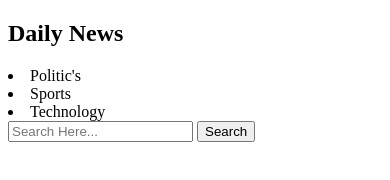
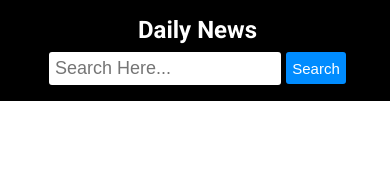
Before and after one commit to kashifali123456/Neews-website, a plain HTML site: page index.html in a window 390 px wide. Drawn offline with Linux system fonts and the light colour scheme.

Commit message:
complete responsive navbar

```diff
--- a/index.html
+++ b/index.html
@@ -3,6 +3,10 @@
   <head>
     <meta charset="UTF-8" />
     <meta name="viewport" content="width=device-width, initial-scale=1.0" />
+    <link
+      href="https://fonts.googleapis.com/css2?family=Dancing+Script:wght@500&family=Lato:ital,wght@0,400;0,700;0,900;1,100;1,300;1,400;1,700;1,900&family=Outfit:wght@400;700&family=Playfair+Display:wght@400;500;600;700;800;900&family=Roboto:ital,wght@0,100;0,300;0,400;0,500;0,700;0,900;1,100;1,300;1,400;1,500;1,700;1,900&display=swap"
+      rel="stylesheet"
+    />
     <link rel="stylesheet" href="style.css" />
     <title>Daily News</title>
   </head>
--- a/style.css
+++ b/style.css
@@ -0,0 +1,72 @@
+* {
+  margin: 0;
+  padding: 0;
+}
+body {
+  font-family: "Roboto", sans-serif;
+}
+nav {
+  display: flex;
+  justify-content: space-between;
+  background-color: black;
+  color: white;
+  padding: 16px;
+}
+.logo {
+  display: flex;
+  align-items: center;
+  margin-left: 5px;
+}
+.logo li {
+  list-style: none;
+  margin-inline: 25px;
+  font-size: 19px;
+  color: lightgray;
+}
+.logo li:hover {
+  color: rgb(0, 140, 255);
+  border-bottom: 2px solid black;
+  cursor: pointer;
+}
+.searchBar {
+  display: flex;
+}
+.searchBar input {
+  width: 220px;
+  padding: 6px;
+  font-size: 18px;
+  border: none;
+  margin-inline: 5px;
+  border-radius: 3px;
+}
+.searchBar button {
+  width: 60px;
+  height: 32px;
+  background-color: rgb(0, 140, 255);
+  color: white;
+  border-radius: 3px;
+  font-size: 15px;
+  border: none;
+  cursor: pointer;
+}
+
+@media only screen and (max-width: 830px) {
+  li {
+    display: none;
+  }
+}
+
+@media only screen and (max-width: 470px) {
+  nav {
+    flex-direction: column;
+    justify-content: center;
+    text-align: center;
+  }
+  .logo {
+    justify-content: center;
+  }
+  .searchBar {
+    justify-content: center;
+    margin-top: 8px;
+  }
+}
```
